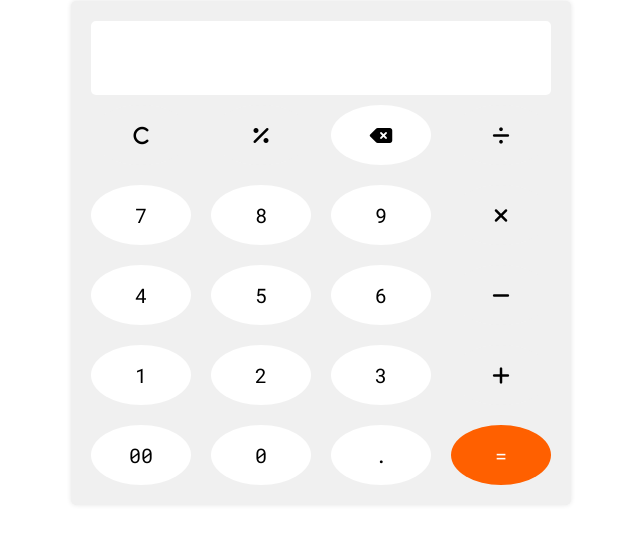
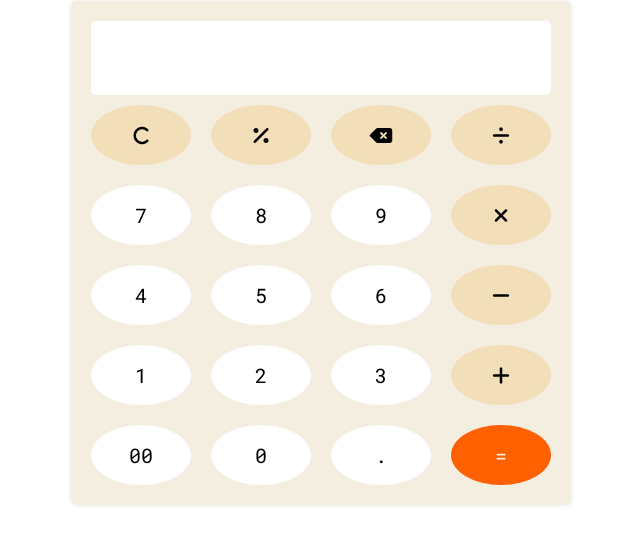
Before and after one commit to rashmip2408/calculater, a plain HTML site: page index.html in a window 1280 px wide. Shown: the part 87-630 px from the top of the page, without its empty margins (319-959 px from the left). Drawn offline with nearby package versions, Linux system fonts and the light colour scheme.

Commit message:
update styling

```diff
--- a/style.css
+++ b/style.css
@@ -12,7 +12,7 @@ h1{
     max-width: 500px;
     margin: auto;
     padding: 20px;
-    background-color: #f0f0f0;
+    background-color: #F4EEE0;
     border-radius: 5px;
     box-shadow: 0px 0px 5px rgba(0, 0, 0, 0.1);
   }
@@ -46,12 +46,8 @@ h1{
     cursor: pointer;
   }
 
-  .clear {
-    background-color: #f0f0f0;
-  }
-
-  .operator {
-    background-color: #f0f0f0;
+  .clear,.backspace,.operator {
+    background-color: #F3DEBA;
   }
 
   .equal {
```
